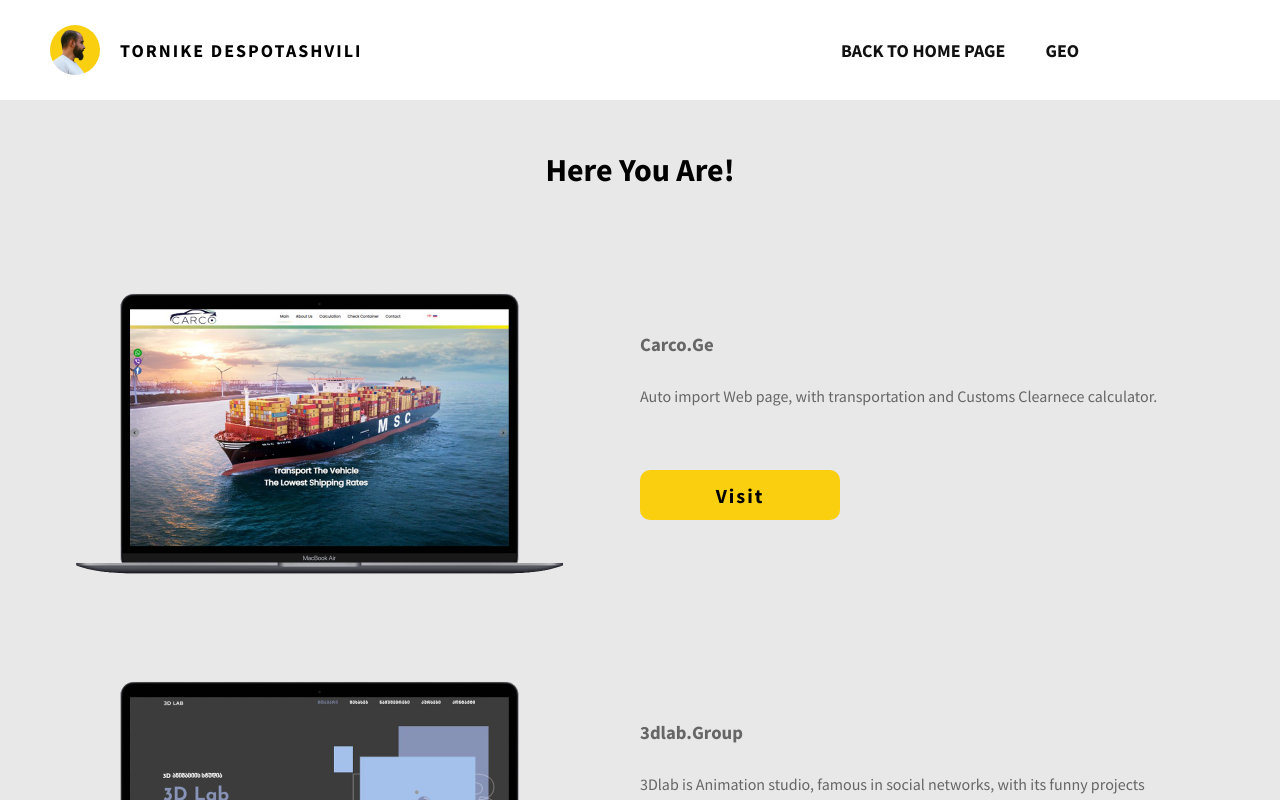
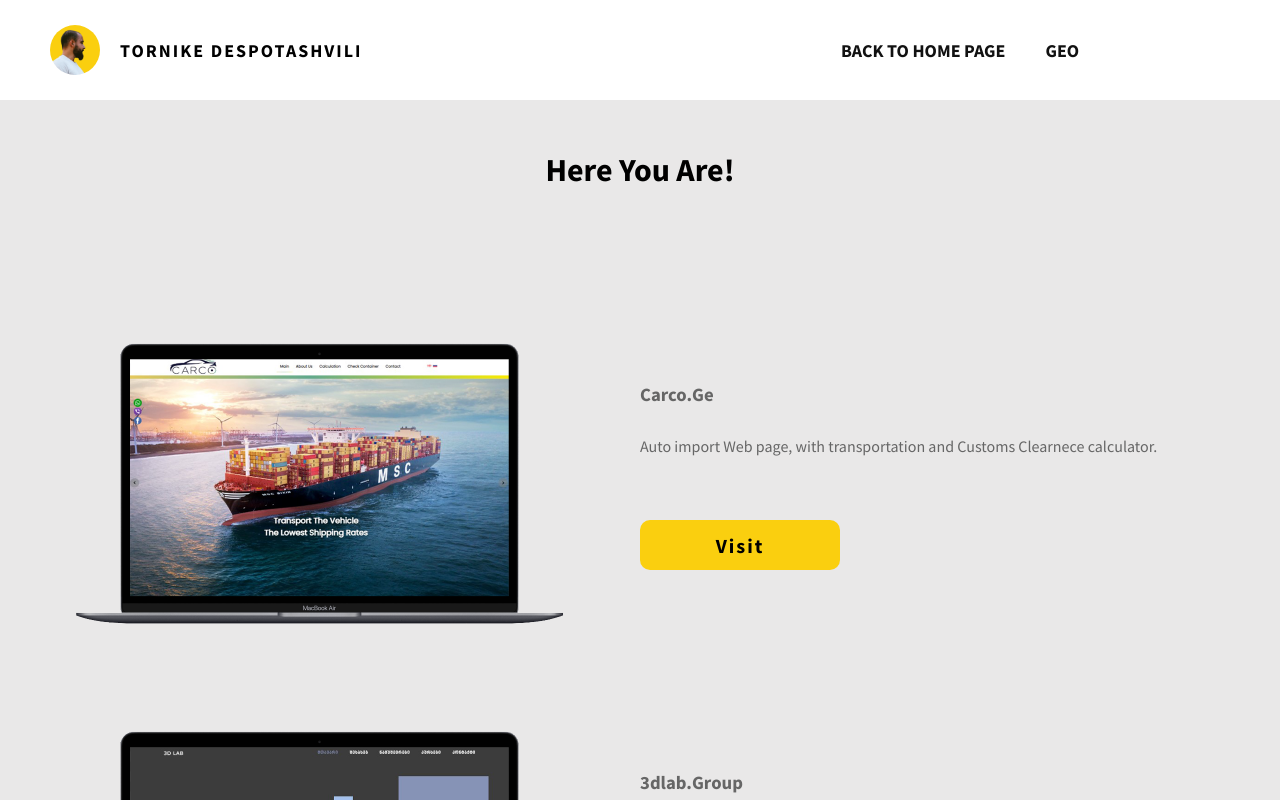
Before and after one commit to Desp0o/portfolio, a React (Create React App) app: page /#/ProjENG in a window 1280 px wide. Built offline with nearby package versions, Linux system fonts and the light colour scheme.

Commit message:
padding top on project

```diff
--- a/package.json
+++ b/package.json
@@ -1,5 +1,5 @@
 {
-  "homepage": "https://nimble-biscochitos-e3d663.netlify.app/",
+  "homepage": "https://devweb.cc/",
   "name": "my-portfolio",
   "version": "0.1.0",
   "private": true,
--- a/src/project.css
+++ b/src/project.css
@@ -8,6 +8,7 @@
     display: flex;
     flex-direction: column;
     gap: 100px;
+    padding-top: 50px;
 }
 
 .prj{
```
Also changed, not shown: 1 other file (tests, documents, lock files or other folders).
